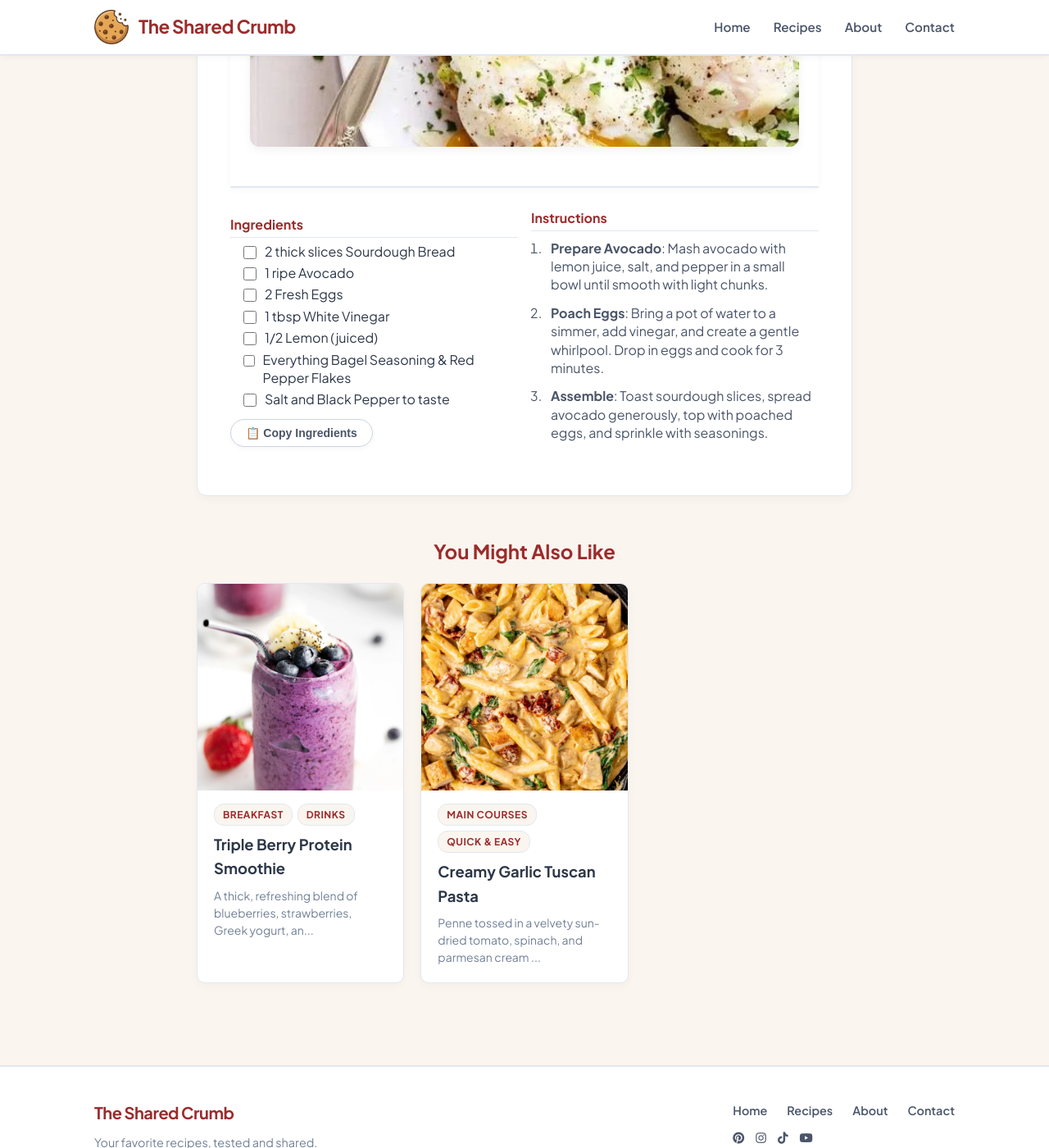
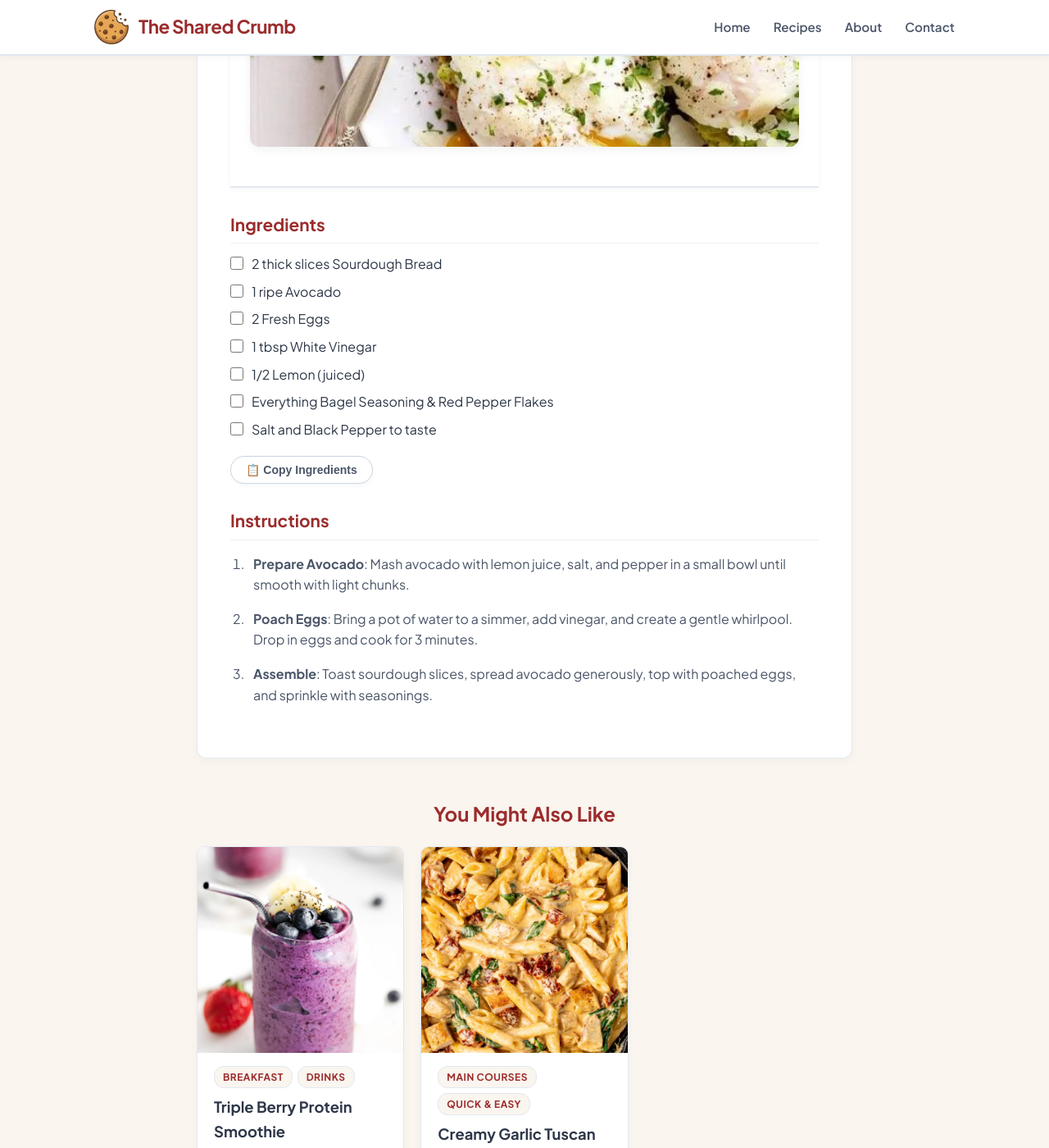
Before and after one commit to TheSharedCrumb/TheSharedCrumb, a Jekyll site: the page built from _recipes/test-avocado-toast.md, in a window 1280 px wide and 1400 px high, scrolled down 761 px. Shown: the whole window at 82% size. Built offline with Jekyll 4.4.1, drawn with Linux system fonts in a browser that asks for light colours.

Commit message:
Refactor recipe-body layout to use flexbox

```diff
--- a/assets/css/style.css
+++ b/assets/css/style.css
@@ -1073,33 +1073,28 @@ footer {
     border-radius: 6px !important;
   }
 
-  /* Asymmetric Grid Layout for Body (Aligns Titles & Controls Widths) */
+  /* 2-Column Asymmetric Flex Layout (Force-Splits Body) */
   .recipe-body {
-    display: grid !important;
-    grid-template-columns: 35% 60% !important;
-    column-gap: 5% !important;
-    align-items: start !important;
+    display: flex !important;
+    flex-direction: row !important;
+    flex-wrap: wrap !important;
+    justify-content: space-between !important;
+    align-items: flex-start !important;
+    width: 100% !important;
   }
 
-  /* Align Both Section Titles to Column Top */
-  .recipe-body h3:nth-of-type(1) {
-    grid-column: 1 !important;
-    grid-row: 1 !important;
+  /* Ingredients Side (30% Width) */
+  .recipe-body h3:nth-of-type(1),
+  .recipe-body ul {
+    width: 30% !important;
+    margin-top: 0 !important;
   }
 
-  .recipe-body ul {
-    grid-column: 1 !important;
-    grid-row: 2 !important;
-  }
-
-  .recipe-body h3:nth-of-type(2) {
-    grid-column: 2 !important;
-    grid-row: 1 !important;
-  }
-
+  /* Instructions Side (65% Width) */
+  .recipe-body h3:nth-of-type(2),
   .recipe-body ol {
-    grid-column: 2 !important;
-    grid-row: 2 !important;
+    width: 65% !important;
+    margin-top: 0 !important;
   }
 
   .recipe-body h3 {
@@ -1110,44 +1105,27 @@ footer {
     border-bottom: 1px solid #E2E8F0 !important;
   }
 
-  .recipe-body ul,
-  .recipe-body ol {
+  /* Force Bullets Back onto JS-Generated Checkbox Labels */
+  .recipe-body ul {
+    list-style: none !important;
+    padding-left: 0 !important;
     margin-bottom: 12px !important;
-    padding-left: 18px !important;
   }
 
-  .recipe-body li {
-    margin-bottom: 4px !important;
-    line-height: 1.4 !important;
-    break-inside: avoid !important;
-    page-break-inside: avoid !important;
-  }
-}
-
-  /* Expanded 2-Column Body (Tighter gap gives Instructions more width) */
-  .recipe-body {
+  .ingredient-checkbox-label {
     display: block !important;
-    column-count: 2 !important;
-    column-gap: 16px !important; /* Reduced gap to give text more horizontal room */
-    width: 100% !important;
   }
 
-  .recipe-body h3 {
-    font-size: 1rem !important;
+  .ingredient-checkbox-label::before {
+    content: "• " !important;
     color: #9B2C2C !important;
-    margin: 8px 0 6px 0 !important;
-    padding-bottom: 2px !important;
-    border-bottom: 1px solid #E2E8F0 !important;
-    break-after: avoid !important;
-    page-break-after: avoid !important;
+    font-weight: bold !important;
+    margin-right: 4px !important;
   }
 
-  .recipe-body ul,
   .recipe-body ol {
+    padding-left: 18px !important;
     margin-bottom: 12px !important;
-    padding-left: 16px !important;
-    break-inside: avoid !important;
-    page-break-inside: avoid !important;
   }
 
   .recipe-body li {
```
